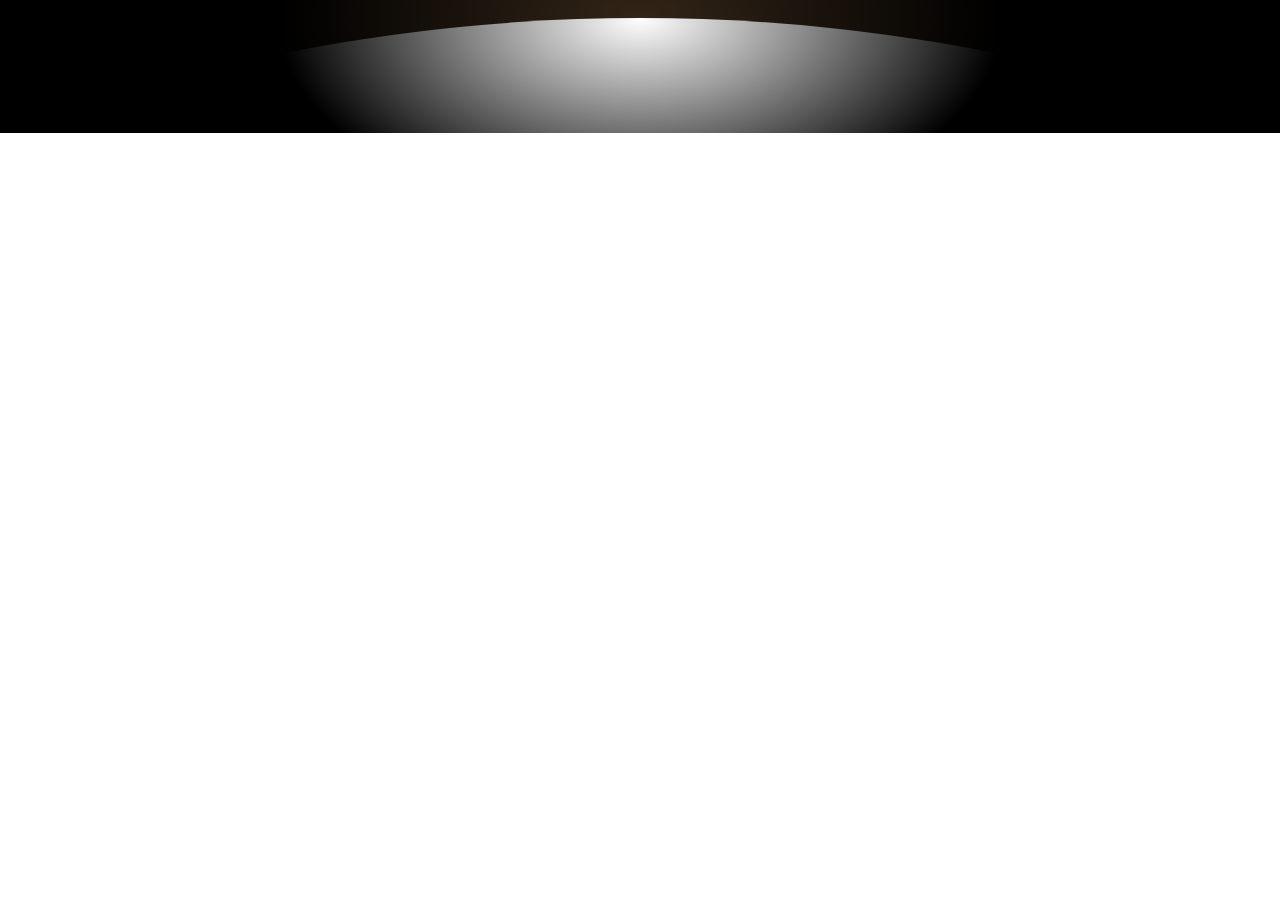
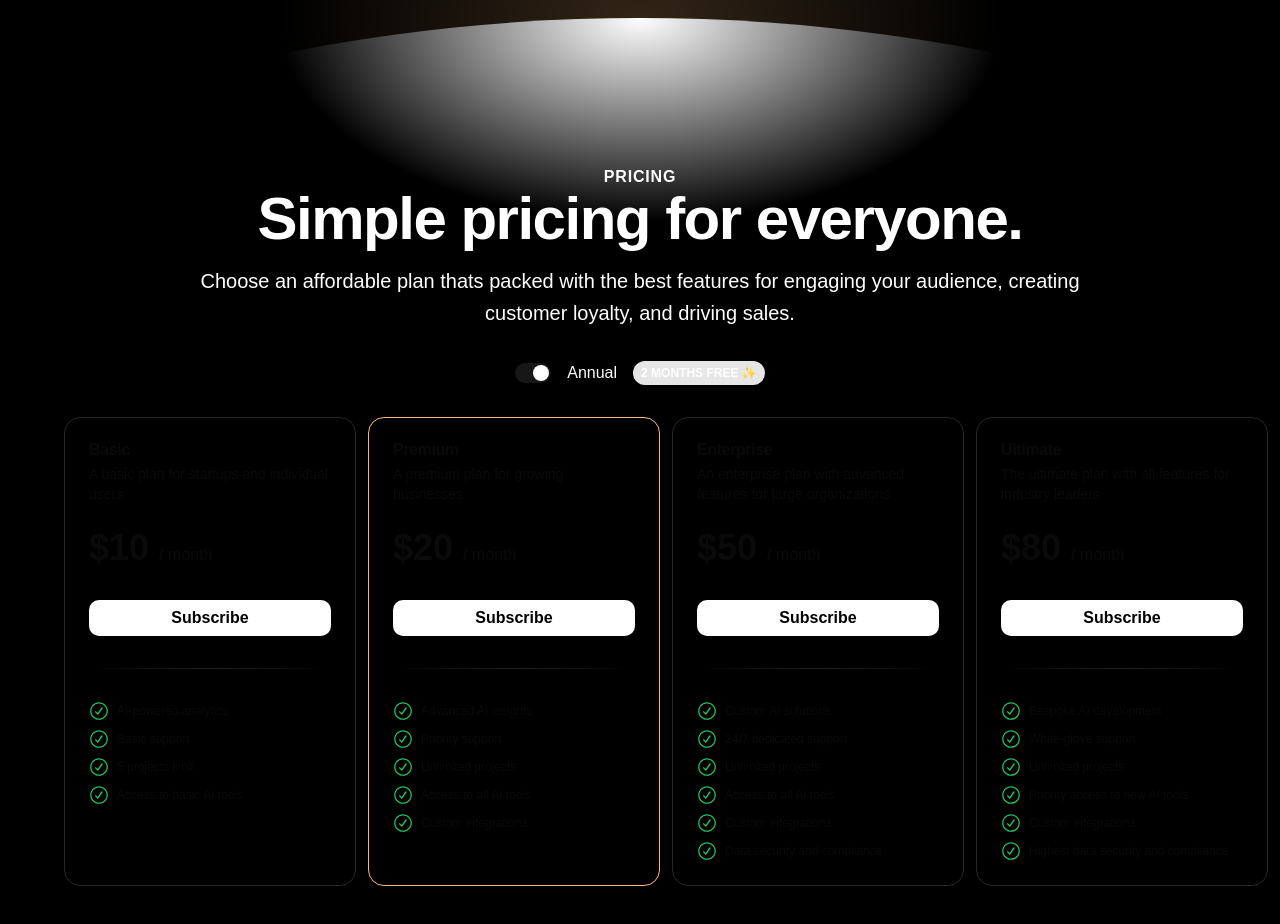
Before and after one commit to BearerOP/startup-landing-page-nextjs, a Next.js app: page / in a window 1280 px wide. Shown: the part 1760-2684 px from the top of the page. Before the commit the page ends 1893 px from the top, so only its background shows below. Built offline with nearby package versions, Linux system fonts and the light colour scheme.

Commit message:
Add Pricing component

```diff
--- a/app/page.tsx
+++ b/app/page.tsx
@@ -1,5 +1,6 @@
 import BgGradient from "@/components/bg-gradient";
 import Hero from "@/components/hero";
+import Pricing from "@/components/pricing";
 
 export default function Home() {
   return (
@@ -8,6 +9,7 @@ export default function Home() {
         <Hero />
         <BgGradient/>
       </main>
+      <Pricing />
     </div>
   );
 }
--- /dev/null
+++ b/components/pricing.tsx
@@ -0,0 +1,110 @@
+import { Button } from "@/components/ui/button"
+import { Card, CardContent, CardDescription, CardHeader, CardTitle } from "@/components/ui/card"
+import { Switch } from "@/components/ui/switch"
+import { CheckCircledIcon } from "@radix-ui/react-icons"
+
+export default function Pricing() {
+  return (
+    <div className="min-h-screen bg-black text-white p-8 z-50">
+      <div className="max-w-6xl mx-auto space-y-8">
+        <div className="text-center ">
+          <h2 className="text-base font-semibold text-white uppercase tracking-wider">Pricing</h2>
+          <h2 className="text-5xl font-bold tracking-tight sm:text-6xl">Simple pricing for everyone.</h2>
+          <p className="text-xl text-white max-w-4xl mx-auto my-4 leading-8">
+            Choose an affordable plan thats packed with the best features for engaging your audience, creating
+            customer loyalty, and driving sales.
+          </p>
+        </div>
+
+        <div className="flex items-center justify-center space-x-4">
+          <Switch
+            id="monthly"
+            name="plan"
+            value="monthly"
+            defaultChecked
+           />
+          <span>Annual</span>
+          <span className="flex items-center">
+            <span className=" bg-white/90 text-background py-1 p-2 rounded-full text-xs font-semibold uppercase">2 Months Free ✨</span>
+          </span>
+        </div>
+        <div className="w-full grid grid-cols-1 md:grid-cols-2 lg:grid-cols-4 gap-16">
+          {[
+            {
+              title: "Basic",
+              description: "A basic plan for startups and individual users",
+              price: "$10",
+              features: [
+                "AI-powered analytics",
+                "Basic support",
+                "5 projects limit",
+                "Access to basic AI tools",
+              ],
+            },
+            {
+              title: "Premium",
+              description: "A premium plan for growing businesses",
+              price: "$20",
+              features: [
+                "Advanced AI insights",
+                "Priority support",
+                "Unlimited projects",
+                "Access to all AI tools",
+                "Custom integrations",
+              ],
+              highlight: true,
+            },
+            {
+              title: "Enterprise",
+              description: "An enterprise plan with advanced features for large organizations",
+              price: "$50",
+              features: [
+                "Custom AI solutions",
+                "24/7 dedicated support",
+                "Unlimited projects",
+                "Access to all AI tools",
+                "Custom integrations",
+                "Data security and compliance",
+              ],
+            },
+            {
+              title: "Ultimate",
+              description: "The ultimate plan with all features for industry leaders",
+              price: "$80",
+              features: [
+                "Bespoke AI development",
+                "White-glove support",
+                "Unlimited projects",
+                "Priority access to new AI tools",
+                "Custom integrations",
+                "Highest data security and compliance",
+              ],
+            },
+          ].map((plan, index) => (
+            <Card key={index} className={`bg-black border-zinc-800 rounded-2xl w-[292px]  min-w-48 ${plan.highlight ? 'border-orange-300' : ''}`}>
+              <CardHeader>
+                <CardTitle>{plan.title}</CardTitle>
+                <CardDescription className="text-foreground">{plan.description}</CardDescription>
+              </CardHeader>
+              <CardContent className="space-y-8">
+                <div className="text-4xl font-bold">
+                  {plan.price} <span className=" font-normal text-base text-foreground">/ month</span>
+                </div>
+                <Button className="w-full font-bold text-base bg-white text-black my-4 hover:bg-gray-200">Subscribe</Button>
+                <hr className="m-0 h-px w-full border-none bg-gradient-to-r from-neutral-200/0 via-neutral-500/30 to-neutral-200/0"/>
+                <ul className="space-y-2">
+                  {plan.features.map((feature, featureIndex) => (
+                    <li key={featureIndex} className="flex items-center">
+                      <CheckCircledIcon className="h-5 w-5 text-green-500 mr-2" />
+                      <span className="text-xs font-semibold/90">{feature}</span>
+                    </li>
+                  ))}
+                </ul>
+              </CardContent>
+            </Card>
+          ))}
+        </div>
+      </div>
+    </div>
+  )
+}
--- /dev/null
+++ b/components/ui/card.tsx
@@ -0,0 +1,76 @@
+import * as React from "react"
+
+import { cn } from "@/lib/utils"
+
+const Card = React.forwardRef<
+  HTMLDivElement,
+  React.HTMLAttributes<HTMLDivElement>
+>(({ className, ...props }, ref) => (
+  <div
+    ref={ref}
+    className={cn(
+      "rounded-xl border bg-card text-card-foreground shadow",
+      className
+    )}
+    {...props}
+  />
+))
+Card.displayName = "Card"
+
+const CardHeader = React.forwardRef<
+  HTMLDivElement,
+  React.HTMLAttributes<HTMLDivElement>
+>(({ className, ...props }, ref) => (
+  <div
+    ref={ref}
+    className={cn("flex flex-col space-y-1.5 p-6", className)}
+    {...props}
+  />
+))
+CardHeader.displayName = "CardHeader"
+
+const CardTitle = React.forwardRef<
+  HTMLParagraphElement,
+  React.HTMLAttributes<HTMLHeadingElement>
+>(({ className, ...props }, ref) => (
+  <h3
+    ref={ref}
+    className={cn("font-semibold leading-none tracking-tight", className)}
+    {...props}
+  />
+))
+CardTitle.displayName = "CardTitle"
+
+const CardDescription = React.forwardRef<
+  HTMLParagraphElement,
+  React.HTMLAttributes<HTMLParagraphElement>
+>(({ className, ...props }, ref) => (
+  <p
+    ref={ref}
+    className={cn("text-sm text-muted-foreground", className)}
+    {...props}
+  />
+))
+CardDescription.displayName = "CardDescription"
+
+const CardContent = React.forwardRef<
+  HTMLDivElement,
+  React.HTMLAttributes<HTMLDivElement>
+>(({ className, ...props }, ref) => (
+  <div ref={ref} className={cn("p-6 pt-0", className)} {...props} />
+))
+CardContent.displayName = "CardContent"
+
+const CardFooter = React.forwardRef<
+  HTMLDivElement,
+  React.HTMLAttributes<HTMLDivElement>
+>(({ className, ...props }, ref) => (
+  <div
+    ref={ref}
+    className={cn("flex items-center p-6 pt-0", className)}
+    {...props}
+  />
+))
+CardFooter.displayName = "CardFooter"
+
+export { Card, CardHeader, CardFooter, CardTitle, CardDescription, CardContent }
--- /dev/null
+++ b/components/ui/separator.tsx
@@ -0,0 +1,31 @@
+"use client"
+
+import * as React from "react"
+import * as SeparatorPrimitive from "@radix-ui/react-separator"
+
+import { cn } from "@/lib/utils"
+
+const Separator = React.forwardRef<
+  React.ElementRef<typeof SeparatorPrimitive.Root>,
+  React.ComponentPropsWithoutRef<typeof SeparatorPrimitive.Root>
+>(
+  (
+    { className, orientation = "horizontal", decorative = true, ...props },
+    ref
+  ) => (
+    <SeparatorPrimitive.Root
+      ref={ref}
+      decorative={decorative}
+      orientation={orientation}
+      className={cn(
+        "shrink-0 bg-border",
+        orientation === "horizontal" ? "h-[1px] w-full" : "h-full w-[1px]",
+        className
+      )}
+      {...props}
+    />
+  )
+)
+Separator.displayName = SeparatorPrimitive.Root.displayName
+
+export { Separator }
--- /dev/null
+++ b/components/ui/switch.tsx
@@ -0,0 +1,29 @@
+"use client"
+
+import * as React from "react"
+import * as SwitchPrimitives from "@radix-ui/react-switch"
+
+import { cn } from "@/lib/utils"
+
+const Switch = React.forwardRef<
+  React.ElementRef<typeof SwitchPrimitives.Root>,
+  React.ComponentPropsWithoutRef<typeof SwitchPrimitives.Root>
+>(({ className, ...props }, ref) => (
+  <SwitchPrimitives.Root
+    className={cn(
+      "peer inline-flex h-5 w-9 shrink-0 cursor-pointer items-center rounded-full border-2 border-transparent shadow-sm transition-colors focus-visible:outline-none focus-visible:ring-2 focus-visible:ring-ring focus-visible:ring-offset-2 focus-visible:ring-offset-background disabled:cursor-not-allowed disabled:opacity-50 data-[state=checked]:bg-primary data-[state=unchecked]:bg-input",
+      className
+    )}
+    {...props}
+    ref={ref}
+  >
+    <SwitchPrimitives.Thumb
+      className={cn(
+        "pointer-events-none block h-4 w-4 rounded-full bg-background shadow-lg ring-0 transition-transform data-[state=checked]:translate-x-4 data-[state=unchecked]:translate-x-0"
+      )}
+    />
+  </SwitchPrimitives.Root>
+))
+Switch.displayName = SwitchPrimitives.Root.displayName
+
+export { Switch }
--- a/package.json
+++ b/package.json
@@ -11,15 +11,19 @@
   "dependencies": {
     "@radix-ui/react-icons": "^1.3.0",
     "@radix-ui/react-label": "^2.1.0",
+    "@radix-ui/react-separator": "^1.1.0",
     "@radix-ui/react-slot": "^1.1.0",
+    "@radix-ui/react-switch": "^1.1.1",
     "class-variance-authority": "^0.7.0",
     "clsx": "^2.1.1",
+    "cobe": "^0.6.3",
     "lucide-react": "^0.451.0",
     "next": "^14.2.15",
     "next-auth": "^4.24.8",
     "next-themes": "^0.3.0",
     "react": "^18.3.1",
     "react-dom": "^18.3.1",
+    "sharp": "^0.33.5",
     "styled-components": "^6.1.13",
     "tailwind-merge": "^2.5.3",
     "tailwindcss-animate": "^1.0.7"
```
Also changed, not shown: Screenshot 2024-10-26 at 09.01.43.png (added), 1 other file (tests, documents, lock files or other folders).
